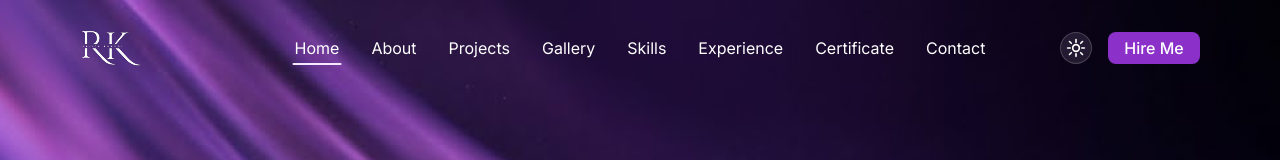
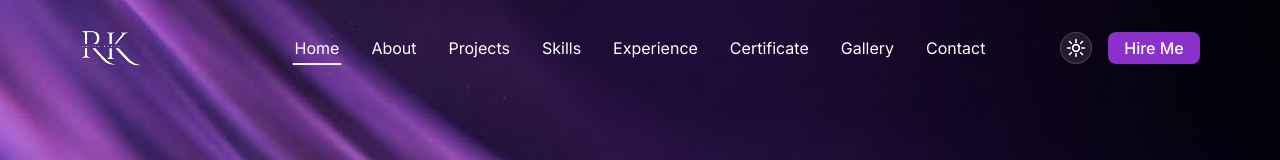
Before and after one commit to rajitakhadgi20/rajitakhadgi-portfolio, a React (Vite) app in the folder frontend/: page / in a window 1280 px wide. Shown: the top 160 px of the page. Built offline with nearby package versions, Linux system fonts and the light colour scheme; no server answers.

Commit message:
reorder nav links to match new gallery position

```diff
--- a/frontend/src/components/Hero.jsx
+++ b/frontend/src/components/Hero.jsx
@@ -38,7 +38,7 @@ export function Hero({ setPage, skipAnimation, onAnimDone, tk, toggleTheme }) {
             <img src={tk.moonIcon ? A.logoLight : A.logoDark} alt="RK" style={{ width:"100%",height:"100%",objectFit:"cover" }}/>
           </a>
           <div className="hero-links" style={{ gridColumn:2,display:"flex",alignItems:"center" }}>
-            {[["Home","home"],["About","about"],["Projects","projects"],["Gallery","gallery"],["Skills","skills"],["Experience","experience"],["Certificate","certificates"],["Contact","contact"]].map(([l,id],i) => (
+            {[["Home","home"],["About","about"],["Projects","projects"],["Skills","skills"],["Experience","experience"],["Certificate","certificates"],["Gallery","gallery"],["Contact","contact"]].map(([l,id],i) => (
               <a key={l} href={`#${id}`} style={{
                 position:"relative",display:"flex",alignItems:"center",justifyContent:"center",
                 padding:"8px 16px",height:36,color:tk.navLink,
```
